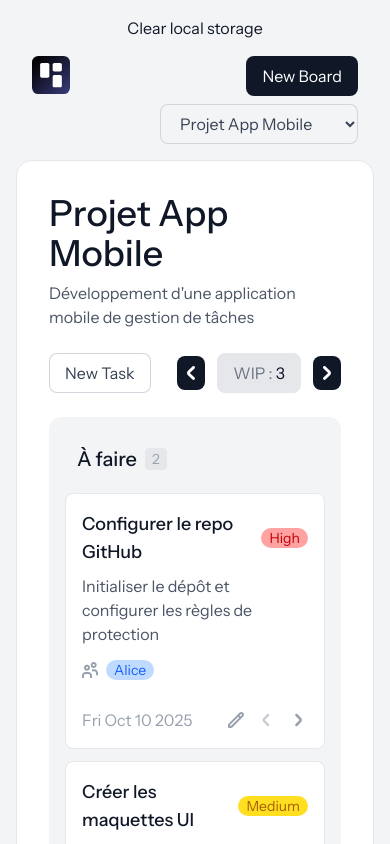
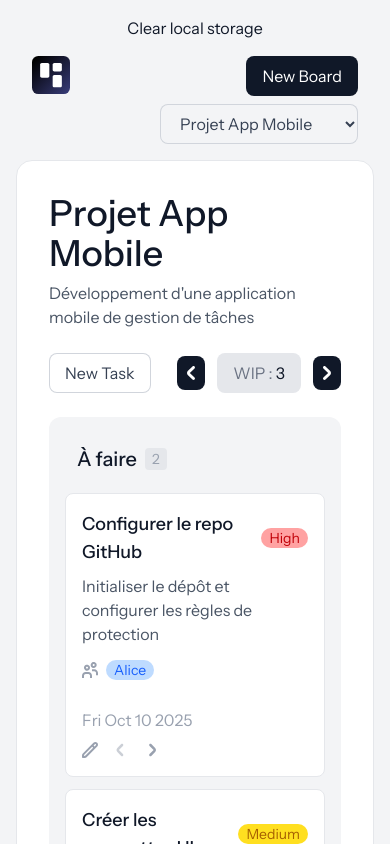
Before and after one commit to FlorianBardin/task-flow, a React (Vite) app: page / in a window 390 px wide. Shown: the top 844 px of the page. Built offline with nearby package versions, Linux system fonts and the light colour scheme.

Commit message:
Implémentation formulaire Edit

```diff
--- a/src/components/KanbanTask.tsx
+++ b/src/components/KanbanTask.tsx
@@ -1,11 +1,11 @@
 import type { Task } from "../../types";
 import Badge from "./Badge";
 import assigned from "../assets/assigned.svg";
-import modify from "../assets/modify.svg";
 import left from "../assets/left.svg";
 import right from "../assets/right.svg";
 import { useContext } from "react";
 import { KanbanContext } from "../contexts/KanbanContext";
+import EditTaskForm from "./EditTaskForm";
 
 type KanbanTaskProps = {
   task: Task;
@@ -125,10 +125,16 @@ const KanbanTask = ({ task }: KanbanTaskProps) => {
           );
         })}
       </div>
-      <div className="flex items-center justify-between mt-5">
+      <div className="flex flex-col gap-2 mt-5 sm:flex-row sm:justify-between sm:items-center">
         <p className="text-gray-400">{new Date(task.dueDate).toDateString()}</p>
         <div className="flex gap-3 items-center">
-          <img className="h-4" src={modify} alt="Modify button" />
+          <EditTaskForm
+            kanbanStorage={kanbanStorage}
+            setKanbanStorage={setKanbanStorage}
+            activeKanban={activeKanban}
+            setActiveKanban={setActiveKanban}
+            task={task}
+          />
           <button
             onClick={moveLeft}
             className="rounded-sm hover:bg-gray-200 disabled:opacity-50"
```
